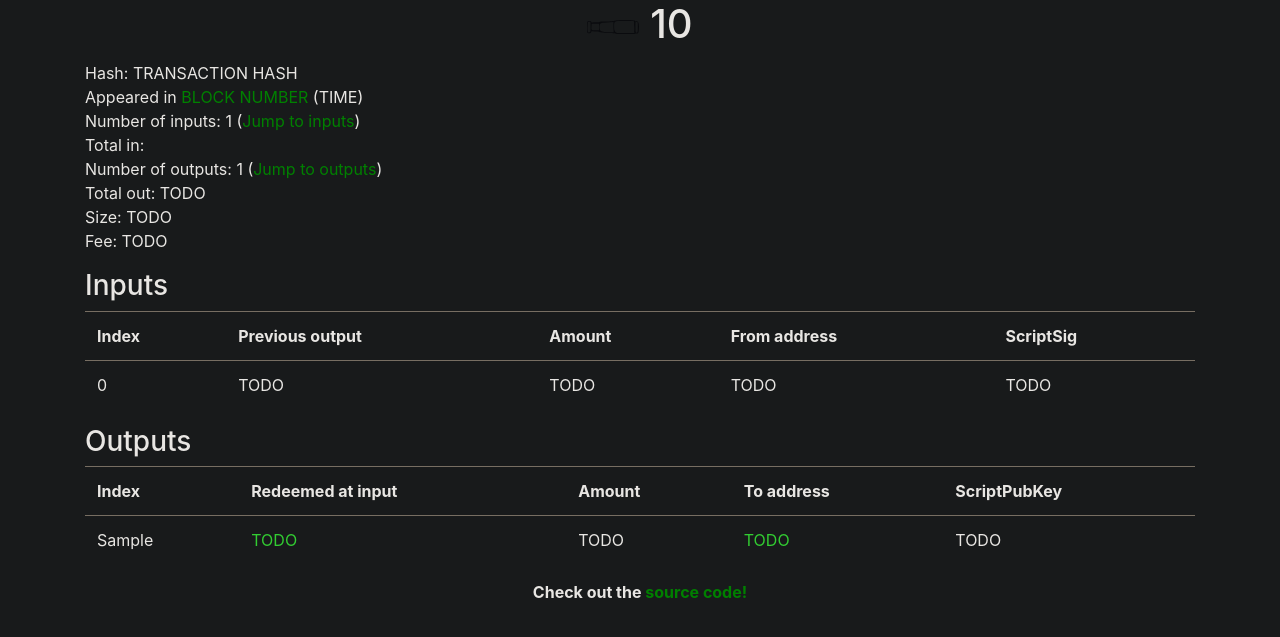
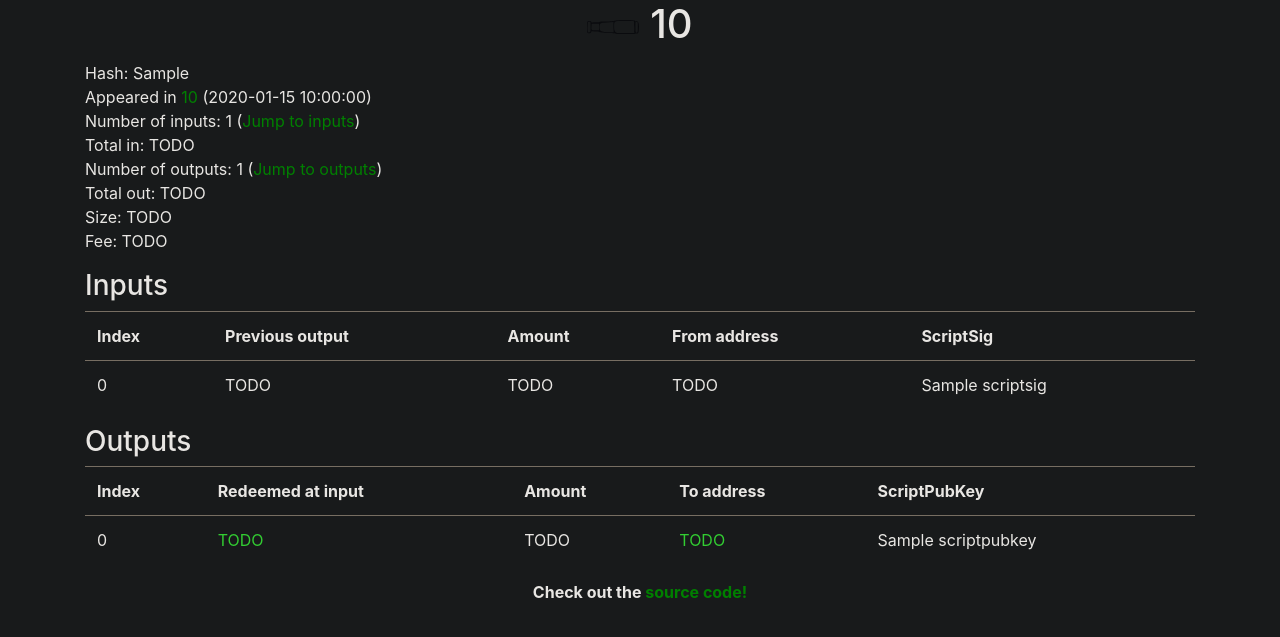
Before and after one commit to CryptocurrencyExplorer/CryptocurrencyExplorer, a Python web app: template Explorer/templates/transaction.html in a window 1280 px wide. Shown: the top 637 px of the page. Run offline with Jinja, Linux system fonts and the light colour scheme; the template is opened without the code that fills it: most values are stand-ins (such as "Sample title", 1, 10 or a date in 2020).

Commit message:
- transaction template has the outputs being pulled, as well as providing datetime, block height, and transaction hash - Block template has the amount of transactions. Also doesn't cause a 500 error because tx_id -> txid - first_run.py actually implements scriptsig and sequence in TXIn
This was the second time I've streamed development on Twitch.
Check me out - https://twitch.tv/Lvl4Sword

```diff
--- a/Explorer/templates/block.html
+++ b/Explorer/templates/block.html
@@ -29,14 +29,14 @@
                 Difficulty: {{ difficulty }} (Bits: {{ bits }})<br />
                 Cumulative Difficulty: {{ cumulative_difficulty }}<br />
                 Nonce: {{ nonce }}<br />
-                Transactions: {{ total_transactions }}<br />
+                Transactions: {{ the_transactions | length }}<br />
                 Value out: {{ value_out }}<br />
                 Transaction Fees: ?<br />
             </p>
             <h3>Transactions</h3>
             <table class="table"><tr><th>Transaction</th><th>Fee</th><th>From (amount)</th><th>To (amount)</th></tr>
                 {% for each in the_transactions %}
-                <tr><td><a href="/tx/{{ each.tx_id }}">{{ each.tx_id[0:10] }}...</a></td><td>TODO</td><td>TODO</td><td><a href="../address/ADDRESS">ADDRESS</a>: TODO<br /></td></tr>
+                <tr><td><a href="/tx/{{ each.txid }}">{{ each.txid[0:10] }}...</a></td><td>TODO</td><td>TODO</td><td><a href="../address/ADDRESS">ADDRESS</a>: TODO<br /></td></tr>
                 {% endfor %}
             </table>
 {% endblock %}
--- a/Explorer/templates/transaction.html
+++ b/Explorer/templates/transaction.html
@@ -16,11 +16,11 @@
 
 {% block additional_body %}
            <p>
-                Hash: TRANSACTION HASH<br />
-                Appeared in <a href="/block/BLOCK_NUMBER">BLOCK NUMBER</a> (TIME)<br />
+                Hash: {{ this_transaction }}<br />
+                Appeared in <a href="/block/{{ block_height }}">{{ block_height }}</a> ({{ the_datetime }})<br />
                 Number of inputs: {% if inputs|length >= 1 %}{{ inputs|length }}{% endif %} (<a href="#inputs">Jump to inputs</a>)<br />
-                Total in: <br />
-                Number of outputs: 1 (<a href="#outputs">Jump to outputs</a>)<br />
+                Total in: TODO<br />
+                Number of outputs: {% if outputs|length >= 1 %}{{ outputs|length }}{% endif %} (<a href="#outputs">Jump to outputs</a>)<br />
                 Total out: TODO<br />
                 Size: TODO<br />
                 Fee: TODO<br />
@@ -35,7 +35,7 @@
                     <td>TODO</td>
                     <td>TODO</td>
                     <td>TODO</td>
-                    <td>TODO</td>
+                    <td>{{ vin.scriptsig }}</td>
                 </tr>
                {% endfor %}
                {% else %}
@@ -44,7 +44,7 @@
                     <td>TODO</td>
                     <td>TODO</td>
                     <td>TODO</td>
-                    <td>TODO</td>
+                    <td>{{ vin.scriptsig }}</td>
                 </tr>
                {% endif %}
             </table>
@@ -53,11 +53,11 @@
                 <tr><th>Index</th><th>Redeemed at input</th><th>Amount</th><th>To address</th><th>ScriptPubKey</th></tr>
                 {% for vout in outputs %}
                     <tr>
-                    <td><a id="o{{ vin.n }}">{{ vin.n }}</a></td>
+                    <td><a id="o{{ loop.index0 }}">{{ loop.index0 }}</a></td>
                     <td><a href="">TODO</a></td>
                     <td>TODO</td>
                     <td><a href="">TODO</a></td>
-                    <td>TODO</td>
+                    <td>{{ vout.scriptpubkey }}</td>
                 </tr>
                 {% endfor %}
             </table>
```
Also changed, not shown: Explorer/app.py (+8 -2 lines), Explorer/first_run.py (+5 -5 lines).
